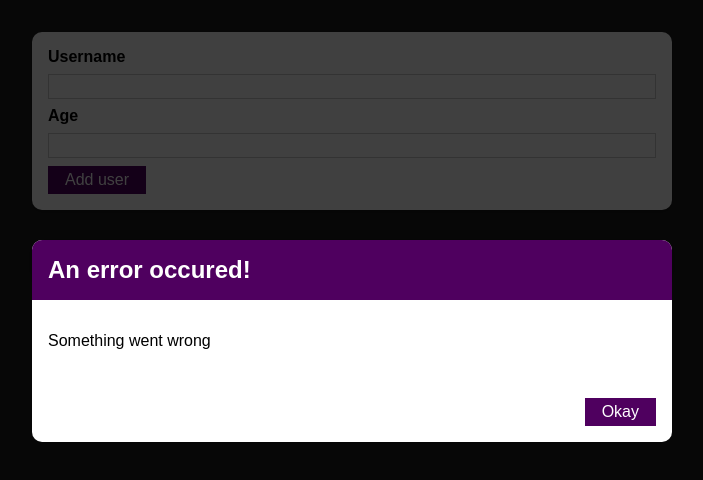
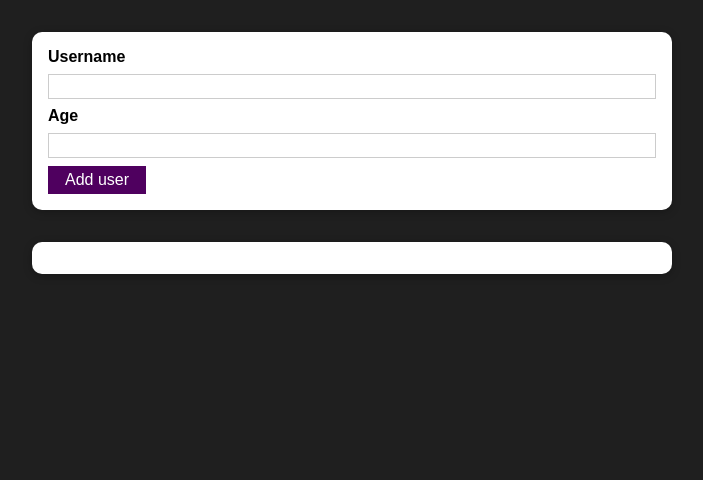
Before and after one commit to becasualle/input-form-react, a React (Create React App) app: page / in a window 1280 px wide. Shown: the top 480 px of the page, without its empty margins (288-991 px from the left). Built offline with nearby package versions, Linux system fonts and the light colour scheme.

Commit message:
added error modal dynamic texts and closing functionality

```diff
--- a/src/components/Users/AddUser.js
+++ b/src/components/Users/AddUser.js
@@ -12,14 +12,23 @@
     // create initial states for username and age that user input
     const [enteredUsername, setEnteredUsername] = useState('');
     const [enteredAge, setEnteredAge] = useState('');
+    const [error, setError] = useState();
 
     // when user click submit keep current username and age
     const addUserHandler = event => {
         event.preventDefault();
         if (enteredUsername.trim().length === 0 || enteredAge.trim().length === 0) {
+            setError({
+                title: "Invalid input",
+                message: "Please enter a valid name and age(non-empty values)."
+            });
             return;
         }
         if (+enteredAge < 1) {
+            setError({
+                title: "Invalid age",
+                message: "Please enter a valid age(>0)."
+            });
             return;
         }
         props.onAddUser(enteredUsername, enteredAge);
@@ -36,9 +45,14 @@
         setEnteredAge(event.target.value);
     };
 
+    // set error to falsy value in order to update state and not render error component
+    const closeErrorHandler = () => {
+        setError(null);
+    }
+
     return (
         <div>
-            <ErrorModal title="An error occured!" message="Something went wrong" />
+            {error && <ErrorModal title={error.title} message={error.message} closeErrorHandler={closeErrorHandler} />}
             <Card className={styles.input}>
                 <form onSubmit={addUserHandler}>
                     <label htmlFor="username">Username</label>
--- a/src/components/Users/ErrorModal.js
+++ b/src/components/Users/ErrorModal.js
@@ -5,7 +5,7 @@
 const ErrorModal = props => {
     return (
         <div>
-            <div className={styles.backdrop}></div>
+            <div className={styles.backdrop} onClick={props.closeErrorHandler}></div>
             <Card className={styles.modal}>
                 <header className={styles.header}>
                     <h2>{props.title}</h2>
@@ -14,7 +14,7 @@
                     <p>{props.message}</p>
                 </div>
                 <footer className={styles.actions}>
-                    <Button>Okay</Button>
+                    <Button onClick={props.closeErrorHandler}>Okay</Button>
                 </footer>
             </Card>
         </div>
```
